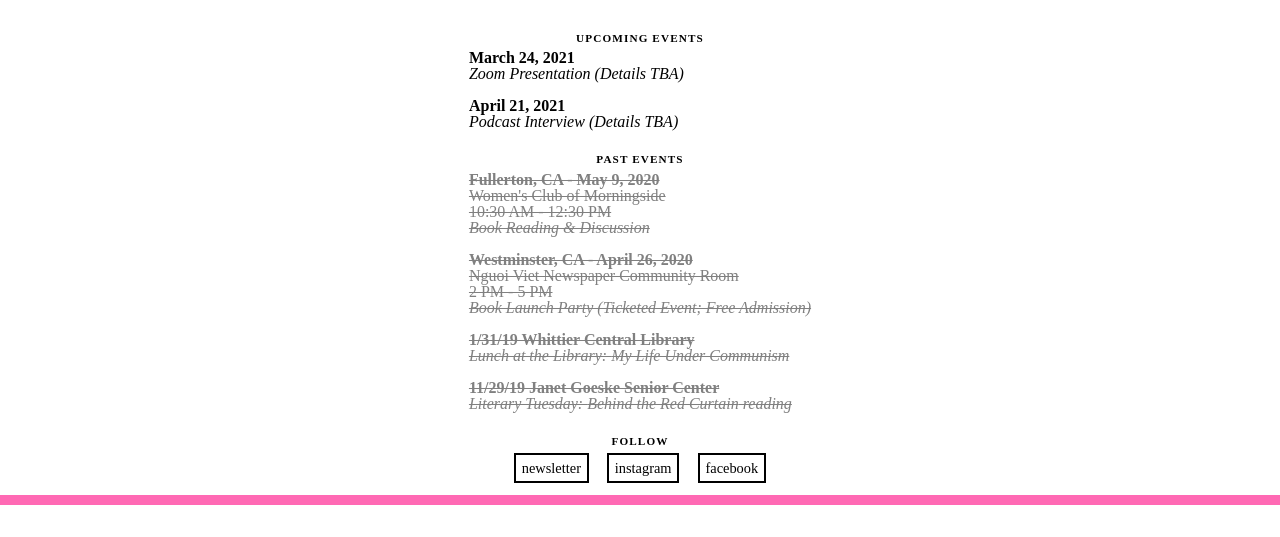
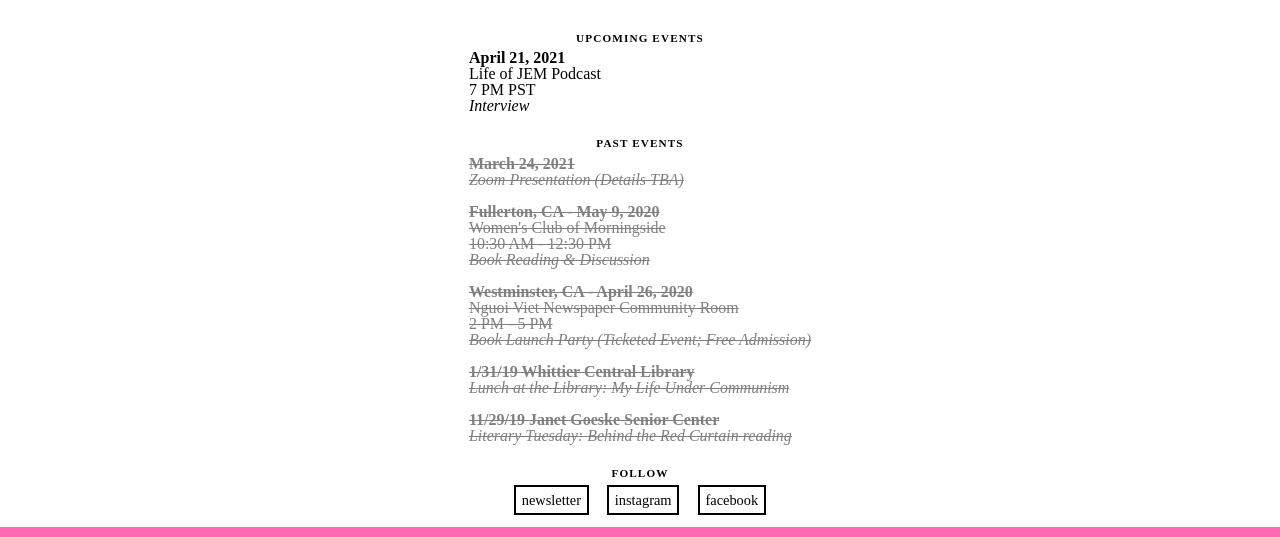
Before and after one commit to hbasrai/hbasrai.github.io, a plain HTML site: page index.html in a window 1280 px wide. Shown: the part 1550-2087 px from the top of the page. Before the commit the page ends 2055 px from the top, so only its background shows below. Drawn offline with Linux system fonts and the light colour scheme; a web font is replaced by a local one.

Commit message:
Update index.html

```diff
--- a/index.html
+++ b/index.html
@@ -82,13 +82,12 @@
 					<h2>upcoming events</h2>
 					<div class="small-spacer"></div>
 					<ul>
-						<li>
-							<p>March 24, 2021</p>
-							<p>Zoom Presentation (Details TBA)</p>
-						</li>
+
 						<li>
 							<p>April 21, 2021</p>
-							<p>Podcast Interview (Details TBA)</p>
+							<p>Life of JEM Podcast</p>
+							<p>7 PM PST</p>
+							<p>Interview</p>
 						</li>
 					</ul>
 				</div>
@@ -100,6 +99,10 @@
 					<h2>past events</h2>
 					<div class="small-spacer"></div>
 					<ul>
+						<li class="strike">
+							<p>March 24, 2021</p>
+							<p>Zoom Presentation (Details TBA)</p>
+						</li>
 						<li class="strike">
 							<p>Fullerton, CA - May 9, 2020</p>
 							<p>Women's Club of Morningside</p>
```
